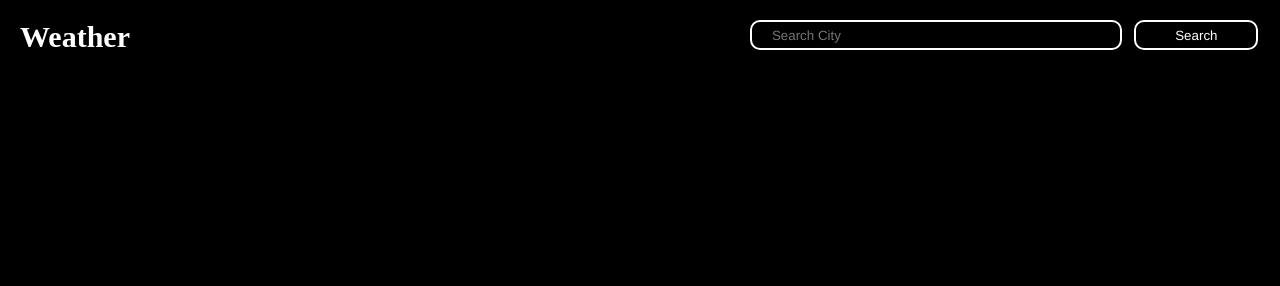
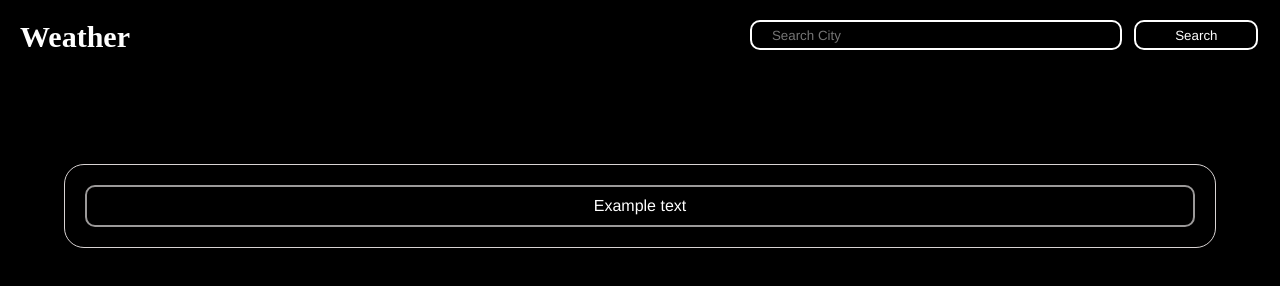
Before and after one commit to Sathsidu-2006/weather-application, a plain HTML site: page index.html in a window 1280 px wide. Drawn offline with Linux system fonts and the light colour scheme; no server answers.

Commit message:
styling finalyzed

```diff
--- a/css/style.css
+++ b/css/style.css
@@ -51,3 +51,37 @@ body{
     box-shadow: 0 0 10px rgba(255, 255, 255, 0.64);
     border: 1px solid black;
 }
+
+.main-container{
+
+    padding: 10px;
+    font-family: 'Franklin Gothic Medium', 'Arial Narrow', Arial, sans-serif;
+    color: white;
+    display: grid;
+    grid-template-columns: repeat(auto-fit, minmax(300px, 1fr));
+    gap: 30px;
+    padding: 20px 20px;
+    border: 1px solid rgb(216, 211, 211);
+    margin: 5%;
+    border-radius: 20px;
+
+
+}
+
+.main-container:hover{
+    box-shadow: 0 0 30px rgba(255, 255, 255, 0.64);
+}
+
+.sub-container{
+    display: flex;
+    justify-content: center;
+    padding: 10px;
+    border: 2px solid rgb(155, 153, 153);
+    border-radius: 10px;
+}
+
+.sub-container:hover{
+    cursor: pointer;
+    box-shadow: 0 0 10px rgba(255, 255, 255, 0.64);
+    border: 1px solid rgb(247, 243, 243);
+}
--- a/index.html
+++ b/index.html
@@ -15,5 +15,13 @@
         </div>
     </header>
 
+    <div class="main-container" id="divContainer">
+        <div class="sub-container">
+            <img src="" alt="">
+            <p> Example text</p>
+        </div>
+    </div>
+
+    <script src="js/app.js"></script>
 </body>
 </html>
--- /dev/null
+++ b/js/app.js
@@ -0,0 +1,9 @@
+let apiKey = "1a6b178914a047b4bf4105357261210";
+let baseUrl ="http://api.weatherapi.com/v1";
+let city = "Colombo";
+
+fetch(`${baseUrl}/current.json?key=${apiKey}&q=${city}`).then(res => res.json()).then(data =>{
+    console.log(data);
+
+
+});
```
